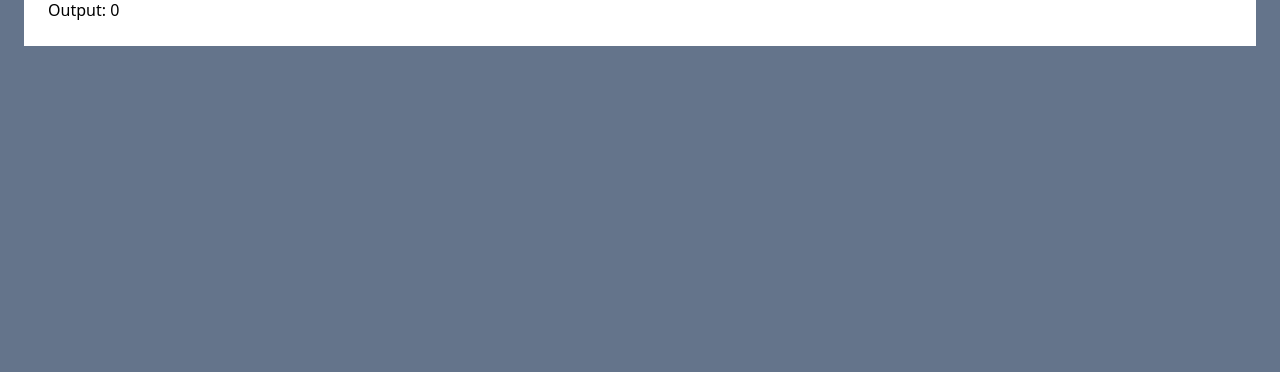
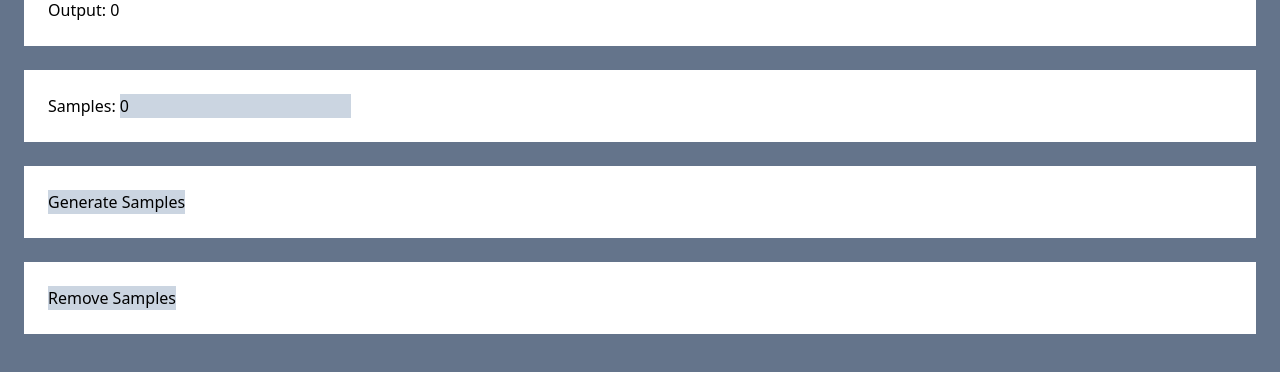
Before and after one commit to rchalamala/optimization_visualizer, a React (Create React App) app: page / in a window 1280 px wide. Shown: the part 266-638 px from the top of the page. Built offline with nearby package versions, Linux system fonts and the light colour scheme.

Commit message:
update to initial population

```diff
--- a/src/App.js
+++ b/src/App.js
@@ -7,8 +7,10 @@ function App() {
   const [currentFunctionLabel, setCurrentFunctionLabel] = useState("");
   const [inputValue, setInputValue] = useState(0);
   const [outputValue, setOutputValue] = useState(0);
+  const [sampleCount, setSampleCount] = useState(0);
+  const [sampleLabels, setSampleLabels] = useState([]);
 
-  function appletOnLoad() {
+  const appletOnLoad = () => {
     const app = window.mainDisplay;
 
     app.setGridVisible(true);
@@ -18,7 +20,15 @@ function App() {
     console.log("Applet Loaded");
   }
 
-  function changeFunction(event) {
+  const evaluate = (functionEquation, x) => {
+    const app = window.mainDisplay;
+
+    console.log("Function value evaluated");
+
+    return x === "" ? "" : app.evalCommandCAS(functionEquation.replace(/x/g, "(" + x + ")"));
+  }
+
+  const changeFunction = (event) => {
     const app = window.mainDisplay;
 
     if(currentFunctionLabel !== "") {
@@ -31,29 +41,57 @@ function App() {
 
     setCurrentFunctionLabel(app.evalCommandGetLabels(event.target.value));
 
-    console.log("Function Updated");
+    console.log("Function updated");
 
     if(inputValue !== "") {
-      setOutputValue(app.evalCommandCAS(event.target.value.replace(/x/g, "(" + inputValue + ")")));
+      setOutputValue(evaluate(event.target.value, inputValue));
 
       console.log("Function value updated");
     }
   }
 
-  function processInput(event) {
+  const processInput = (event) => {
+    setInputValue(event.target.value);
+
+    console.log("Input value updated");
+
+    setOutputValue(evaluate(currentFunction, event.target.value));
+
+    console.log("Output value updated")
+  }
+
+  const randomNumberInRange = (minimum, maximum) => {
+    return Math.random() * (maximum - minimum) + minimum;
+  }
+
+  const generateSamples = () => {
     const app = window.mainDisplay;
 
-    setInputValue(event.target.value);
-
-    console.log("Input value updated")
-
-    if(event.target.value !== "") {
-      setOutputValue(app.evalCommandCAS(currentFunction.replace(/x/g, "(" + event.target.value + ")")));
-    } else {
-      setOutputValue("");
+    for(var i = 0; i < sampleCount; ++i) {
+      const x = randomNumberInRange(-10, -5);
+      const label = app.evalCommandGetLabels("(" + x + "," + evaluate(currentFunction, x) + ")");
+      setSampleLabels(sampleLabels => [...sampleLabels, label]);
     }
 
-    console.log("Function value updated")
+    console.log("Generated samples");
+  }
+
+  const removeSamples = () => {
+    const app = window.mainDisplay;
+
+    for(var i = 0; i < sampleLabels.length; ++i) {
+      app.deleteObject(sampleLabels[i])
+    }
+
+    setSampleLabels([]);
+
+    console.log("Removed samples");
+  }
+
+  const processSampleCount = (event) => {
+    setSampleCount(event.target.value);
+
+    console.log("Sample count updated");
   }
 
   return (
@@ -83,6 +121,23 @@ function App() {
       <div className="bg-white m-6 p-6 w-half">
         Output: {outputValue}
       </div>
+
+      <div className="bg-white m-6 p-6 w-half">
+        Samples: <input className="bg-slate-300" type="text" value={sampleCount} onChange={processSampleCount} disabled={!appletLoaded}/>
+      </div>
+
+      <div className="bg-white m-6 p-6 w-half">
+        <button className="bg-slate-300" onClick={generateSamples} disabled={!appletLoaded}>
+          Generate Samples
+        </button>
+      </div>
+
+      <div className="bg-white m-6 p-6 w-half">
+        <button className="bg-slate-300" onClick={removeSamples} disabled={!appletLoaded}>
+          Remove Samples
+        </button>
+      </div>
+
     </div>
   );
 }
```
